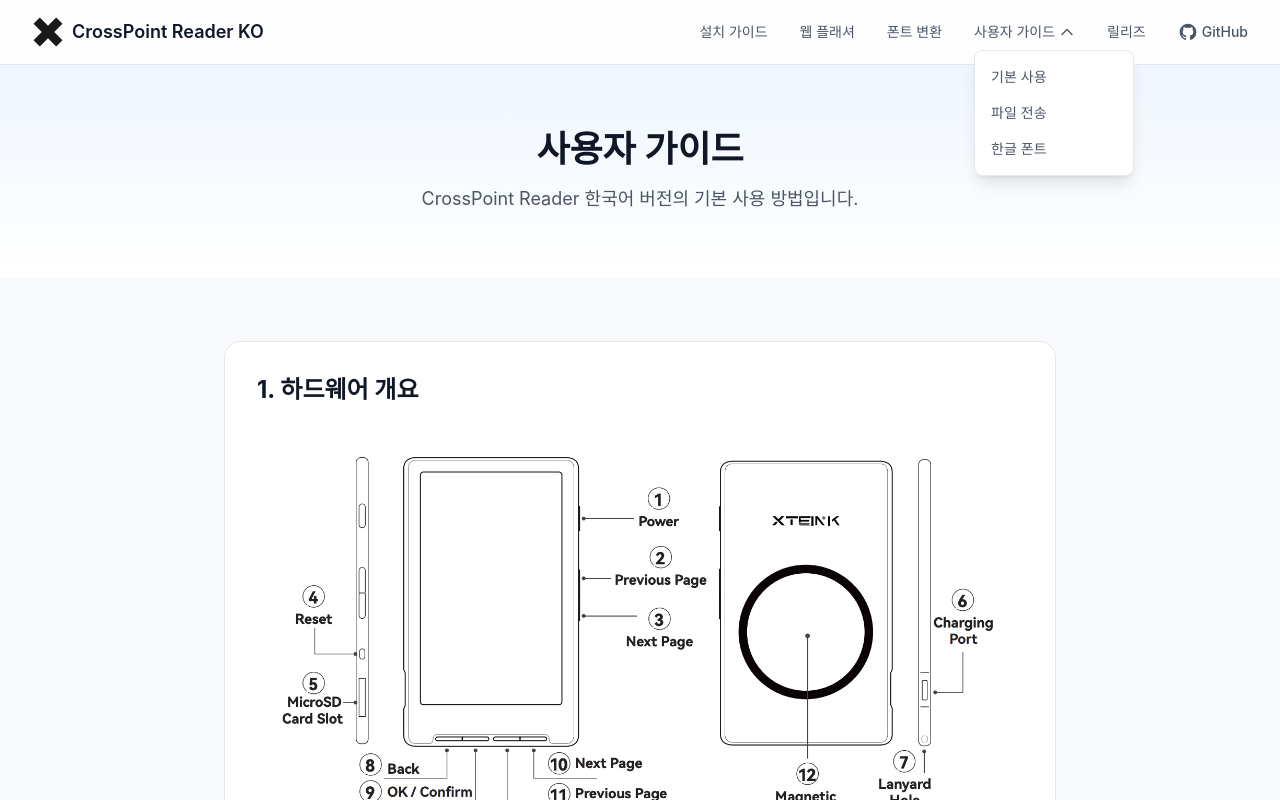
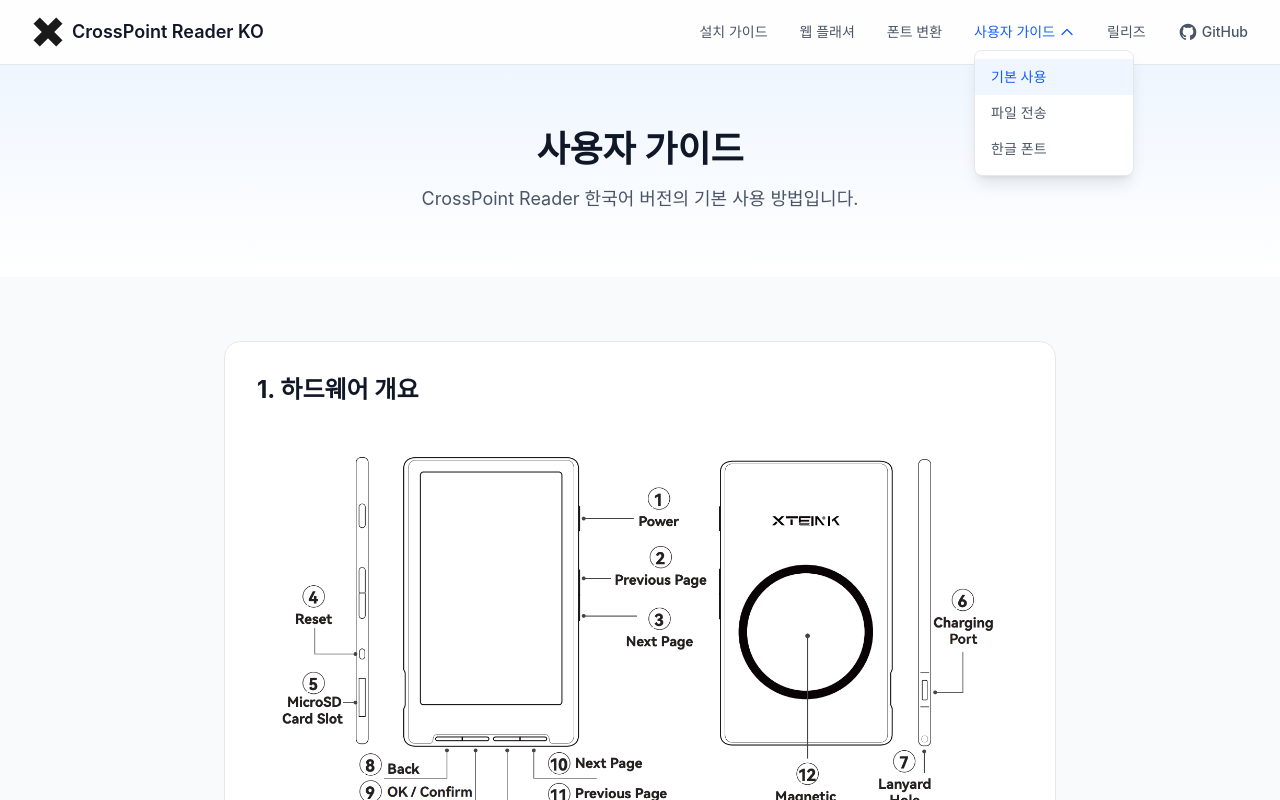
Before and after one commit to eunchurn/crosspoint-reader-docs, a Next.js app: page /guide in a window 1280 px wide. Both pictures are taken after a click on the button "사용자 가이드". Shown: the top 800 px of the page. Built offline with nearby package versions, Linux system fonts and the light colour scheme; a web font is replaced by a local one.

Commit message:
feat: 헤더 메뉴 현재 페이지 활성 상태 표시
- usePathname 훅으로 현재 경로 감지
- 활성 메뉴 항목 파란색으로 강조 표시
- 드롭다운 및 모바일 메뉴에도 동일 적용

```diff
--- a/src/components/Header.tsx
+++ b/src/components/Header.tsx
@@ -3,6 +3,7 @@
 import { useState, useRef, useEffect } from "react";
 import Link from "next/link";
 import Image from "next/image";
+import { usePathname } from "next/navigation";
 import { getAssetPath } from "@/lib/basePath";
 
 interface NavItem {
@@ -26,9 +27,12 @@ const navigation: NavItem[] = [
   { name: "릴리즈", href: "/releases" },
 ];
 
-function DropdownMenu({ item }: { item: NavItem }) {
+function DropdownMenu({ item, pathname }: { item: NavItem; pathname: string }) {
   const [isOpen, setIsOpen] = useState(false);
   const dropdownRef = useRef<HTMLDivElement>(null);
+
+  // 드롭다운 하위 메뉴 중 현재 경로와 일치하는 것이 있는지 확인
+  const isChildActive = item.children?.some((child) => pathname === child.href || pathname.startsWith(child.href + "/"));
 
   useEffect(() => {
     function handleClickOutside(event: MouseEvent) {
@@ -47,7 +51,11 @@ function DropdownMenu({ item }: { item: NavItem }) {
     <div className="relative" ref={dropdownRef}>
       <button
         onClick={() => setIsOpen(!isOpen)}
-        className="text-sm font-medium text-gray-600 hover:text-blue-600 transition-colors flex items-center gap-1"
+        className={`text-sm font-medium transition-colors flex items-center gap-1 ${
+          isChildActive
+            ? "text-blue-600"
+            : "text-gray-600 hover:text-blue-600"
+        }`}
       >
         {item.name}
         <svg
@@ -66,16 +74,23 @@ function DropdownMenu({ item }: { item: NavItem }) {
       </button>
       {isOpen && (
         <div className="absolute top-full left-0 mt-2 w-40 bg-white rounded-lg shadow-lg border border-gray-200 py-2 z-50">
-          {item.children?.map((child) => (
+          {item.children?.map((child) => {
+            const isActive = pathname === child.href || pathname.startsWith(child.href + "/");
+            return (
               <Link
                 key={child.name}
                 href={child.href}
                 onClick={() => setIsOpen(false)}
-              className="block px-4 py-2 text-sm text-gray-600 hover:text-blue-600 hover:bg-gray-50 transition-colors"
+                className={`block px-4 py-2 text-sm transition-colors ${
+                  isActive
+                    ? "text-blue-600 bg-blue-50 font-medium"
+                    : "text-gray-600 hover:text-blue-600 hover:bg-gray-50"
+                }`}
               >
                 {child.name}
               </Link>
-          ))}
+            );
+          })}
         </div>
       )}
     </div>
@@ -85,18 +100,26 @@ function DropdownMenu({ item }: { item: NavItem }) {
 function MobileMenuItem({
   item,
   onClose,
+  pathname,
 }: {
   item: NavItem;
   onClose: () => void;
+  pathname: string;
 }) {
   const [isExpanded, setIsExpanded] = useState(false);
 
   if (item.children) {
+    const isChildActive = item.children.some((child) => pathname === child.href || pathname.startsWith(child.href + "/"));
+
     return (
       <div>
         <button
           onClick={() => setIsExpanded(!isExpanded)}
-          className="w-full flex items-center justify-between px-3 py-2 text-base font-medium text-gray-600 hover:text-blue-600 hover:bg-gray-50 rounded-lg transition-colors"
+          className={`w-full flex items-center justify-between px-3 py-2 text-base font-medium rounded-lg transition-colors ${
+            isChildActive
+              ? "text-blue-600"
+              : "text-gray-600 hover:text-blue-600 hover:bg-gray-50"
+          }`}
         >
           {item.name}
           <svg
@@ -115,27 +138,40 @@ function MobileMenuItem({
         </button>
         {isExpanded && (
           <div className="pl-4 space-y-1">
-            {item.children.map((child) => (
+            {item.children.map((child) => {
+              const isActive = pathname === child.href || pathname.startsWith(child.href + "/");
+              return (
                 <Link
                   key={child.name}
                   href={child.href}
                   onClick={onClose}
-                className="block px-3 py-2 text-sm text-gray-500 hover:text-blue-600 hover:bg-gray-50 rounded-lg transition-colors"
+                  className={`block px-3 py-2 text-sm rounded-lg transition-colors ${
+                    isActive
+                      ? "text-blue-600 bg-blue-50 font-medium"
+                      : "text-gray-500 hover:text-blue-600 hover:bg-gray-50"
+                  }`}
                 >
                   {child.name}
                 </Link>
-            ))}
+              );
+            })}
           </div>
         )}
       </div>
     );
   }
 
+  const isActive = pathname === item.href || pathname.startsWith(item.href + "/");
+
   return (
     <Link
       href={item.href!}
       onClick={onClose}
-      className="block px-3 py-2 text-base font-medium text-gray-600 hover:text-blue-600 hover:bg-gray-50 rounded-lg transition-colors"
+      className={`block px-3 py-2 text-base font-medium rounded-lg transition-colors ${
+        isActive
+          ? "text-blue-600 bg-blue-50"
+          : "text-gray-600 hover:text-blue-600 hover:bg-gray-50"
+      }`}
     >
       {item.name}
     </Link>
@@ -144,6 +180,7 @@ function MobileMenuItem({
 
 export default function Header() {
   const [mobileMenuOpen, setMobileMenuOpen] = useState(false);
+  const pathname = usePathname();
 
   return (
     <header className="sticky top-0 z-50 bg-white/80 backdrop-blur-md border-b border-gray-200">
@@ -166,19 +203,25 @@ export default function Header() {
 
           {/* Desktop navigation */}
           <div className="hidden nav:flex nav:items-center nav:gap-x-8">
-            {navigation.map((item) =>
-              item.children ? (
-                <DropdownMenu key={item.name} item={item} />
-              ) : (
+            {navigation.map((item) => {
+              if (item.children) {
+                return <DropdownMenu key={item.name} item={item} pathname={pathname} />;
+              }
+              const isActive = pathname === item.href || pathname.startsWith(item.href + "/");
+              return (
                 <Link
                   key={item.name}
                   href={item.href!}
-                  className="text-sm font-medium text-gray-600 hover:text-blue-600 transition-colors"
+                  className={`text-sm font-medium transition-colors ${
+                    isActive
+                      ? "text-blue-600"
+                      : "text-gray-600 hover:text-blue-600"
+                  }`}
                 >
                   {item.name}
                 </Link>
-              ),
-            )}
+              );
+            })}
             <a
               href="https://github.com/eunchurn/crosspoint-reader-ko"
               target="_blank"
@@ -246,6 +289,7 @@ export default function Header() {
                   key={item.name}
                   item={item}
                   onClose={() => setMobileMenuOpen(false)}
+                  pathname={pathname}
                 />
               ))}
               <a
```
Lines whose indentation alone changed are shown as unchanged.
